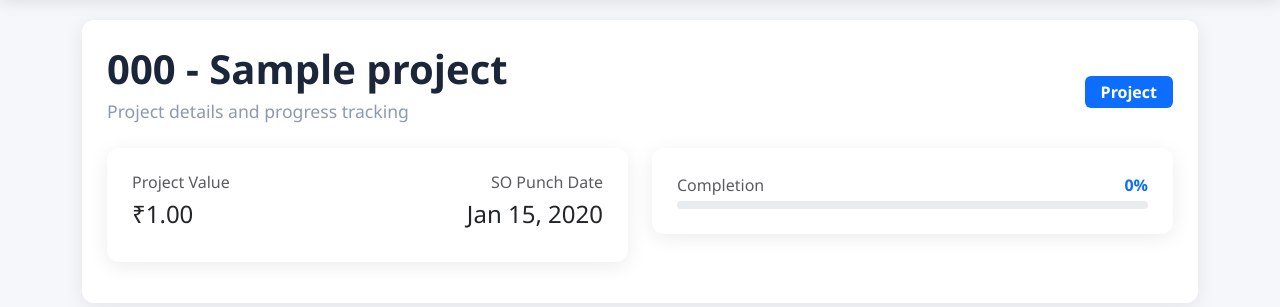
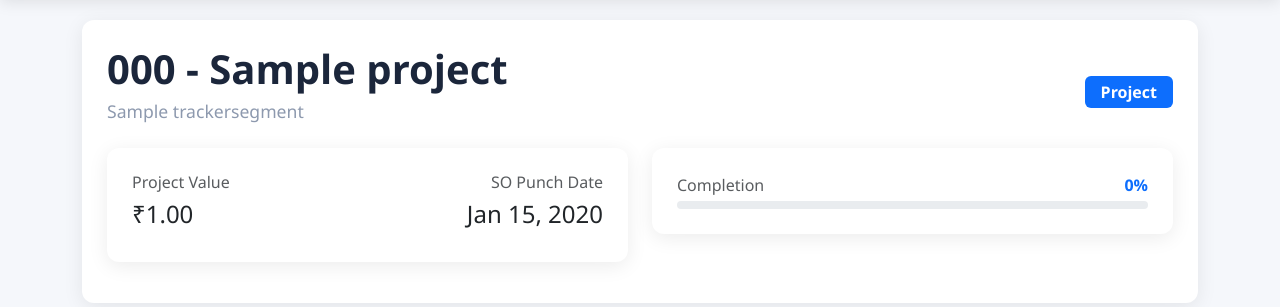
Before and after one commit to DanShinde/IOLGenv2_BackEnd, a Django app: page /tracker/project/1/ in a window 1280 px wide. Shown: the part 90-397 px from the top of the page. Run offline with Django 5.2, Linux system fonts and the light colour scheme; the first user in the database is signed in; tables that the repository leaves empty hold one stand-in row (Sample ...); some libraries are stand-ins or nearby versions.

Commit message:
Tracker update (#2)
* Response time optimization

* response time optimization

* Segments added

---------

Co-authored-by: Mahi7594 <mhshvsnt@gmail.com>

```diff
--- a/templates/tracker/project_detail.html
+++ b/templates/tracker/project_detail.html
@@ -8,7 +8,8 @@
     <div class="d-flex justify-content-between align-items-center mb-2">
         <div>
             <h1 class="page-title">{{ project.code }} - {{ project.customer_name }}</h1>
-            <p class="page-subtitle">Project details and progress tracking</p>
+            {% comment %} <p class="page-subtitle">Project details and progress tracking</p> {% endcomment %}
+            <p class="page-subtitle">{{project.segment_con.name  }}</p>
         </div>
         <span class="badge bg-primary fs-6 py-2 px-3">Project</span>
     </div>
--- a/tracker/admin.py
+++ b/tracker/admin.py
@@ -18,4 +18,7 @@ class ModuleAdmin(ImportExportModelAdmin, admin.ModelAdmin):
     # list_filter = ('status')
 
 
-admin.register(trackerSegment)
+@admin.register(trackerSegment)
+class SegmentAdmin(admin.ModelAdmin):
+    list_display = ('id', 'name')  # Display ID and name in the admin list view
+    search_fields = ('name',)  # Add search functionality for the name field
--- a/tracker/views.py
+++ b/tracker/views.py
@@ -13,7 +13,7 @@ from .models import Stage
 from datetime import date, timedelta
 from dateutil.relativedelta import relativedelta
 from .models import StageRemark
-from IOLGen.models import Segment
+
 from tracker.utils import (
     get_completion_percentage,
     get_otif_percentage,
@@ -63,10 +63,10 @@ def new_project(request):
         if Project.objects.filter(code=code).exists():
             messages.error(request, "Project code already exists. Please use a different code.")
             return render(request, 'tracker/project_form.html', {
-                'segments': Segment.objects.all()
+                'segments': trackerSegment.objects.all()
             })
         segment_id = request.POST.get('segment')
-        segment_con = Segment.objects.get(id=segment_id) if segment_id else None
+        segment_con = trackerSegment.objects.get(id=segment_id) if segment_id else None
         project = Project.objects.create(
             code=code,
             customer_name=request.POST['customer_name'],
@@ -79,7 +79,7 @@ def new_project(request):
         messages.success(request, "Project created successfully!")
         return redirect('tracker_project_detail', project_id=project.id)
     return render(request, 'tracker/project_form.html', {
-        'segments': Segment.objects.all()
+        'segments': trackerSegment.objects.all()
     })
 
 
```
Also changed, not shown: requirements.txt (+4 -4 lines).
